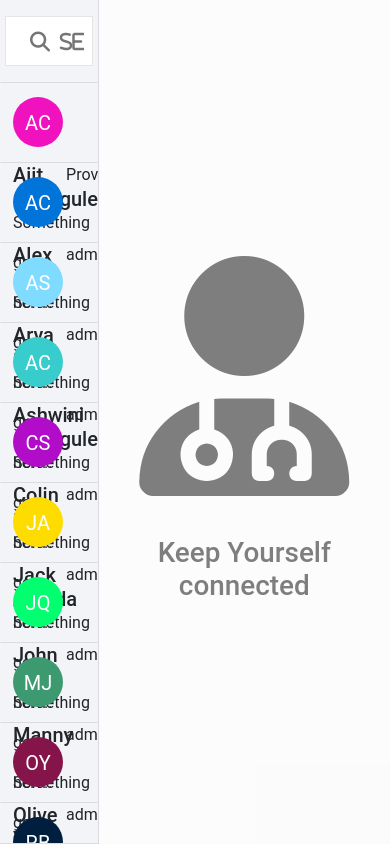
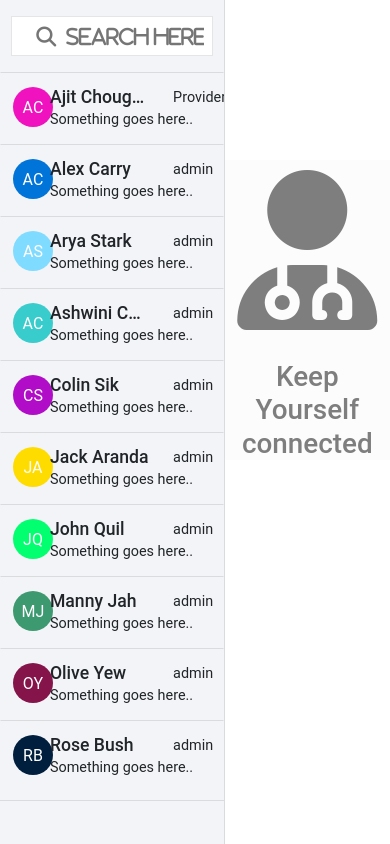
Before and after one commit to RapidQuest/Chatapp, a React (Create React App) app in the folder website/: page / in a window 390 px wide. Built offline with nearby package versions, Linux system fonts and the light colour scheme; no server answers.

Commit message:
responsiveness updated

```diff
--- a/website/src/components/Chat/Chat.css
+++ b/website/src/components/Chat/Chat.css
@@ -27,8 +27,8 @@
   }
 }
 
-@media (min-width: 480px) and (max-width: 1200px) {
+@media (min-width: 480px) and (max-width: 1290px) {
   .containerC {
-    width: 60%;
+    width: 65vw;
   }
 }
--- a/website/src/components/FullChat/style.css
+++ b/website/src/components/FullChat/style.css
@@ -1,3 +1,3 @@
 .fullContainer{
-  width: 100%;
+  width: 75vw;
 }
--- a/website/src/components/Homepage/HomePage.js
+++ b/website/src/components/Homepage/HomePage.js
@@ -58,7 +58,7 @@ const HomePage = () => {
         </div>
       </div>
       {/* <div className="joinInnerContainer"> */}
-
+      <div className="chatBox">
       {selectedUser ? <FullChat user={selectedUser}/>
       :<div className="chatArea">
         <span className="description">
@@ -67,6 +67,7 @@ const HomePage = () => {
         </span>
     </div>
         }
+        </div>
     </div>
   )
 }
--- a/website/src/components/Homepage/Homepage.css
+++ b/website/src/components/Homepage/Homepage.css
@@ -80,7 +80,6 @@ button:focus {
 
 .searchInput{
   width: 90%;
-  height: 50px;
   border: 1px solid rgba(0, 0, 0, 0.1);
   padding: 0.5rem;
   padding-left: 1.5rem;
@@ -89,8 +88,17 @@ button:focus {
   /* padding: 0.5rem; */
 }
 
+@media (min-width: 480px) and (max-width: 1290px) {
+  .sideBar {
+    width: 35vw;
+  }
+}
+@media (min-width: 1291px){
+  .sideBar{
+    width: 25vw;
+  }
+}
 .sideBar{
-  width: 25vw;
   justify-content: center;
   text-align: center;
   align-items: center;
@@ -108,10 +116,36 @@ button:focus {
   color: rgba(0, 0, 0, 0.5);
 }
 
+@media (max-width: 1000px){
+  .docLogo{
+    margin-top: 10rem;
+    font-size: 10rem;
+  }
+  .searchInput{
+    height: 40px;
+  }
+}
 
-.docLogo{
-  margin-top: 15rem;
-  font-size: 15rem;
+@media (max-width: 760px){
+  .chatBox{
+    display: hidden;
+  }
+}
+
+@media (min-width: 761px){
+  .chatBox{
+    display: contents;
+  }
+}
+
+@media (min-width: 1001px){
+  .docLogo{
+    margin-top: 10rem;
+    font-size: 13rem;
+  }
+  .searchInput{
+    height: 48px;
+  }
 }
 
 .chatArea{
--- a/website/src/components/InfoBar/InfoBar.css
+++ b/website/src/components/InfoBar/InfoBar.css
@@ -4,11 +4,24 @@
   justify-content: space-between;
   background: #F3F4F7;
   border-radius: 0px;
-  height: 82px;
   width: 100%;
+}
+@media (min-width: 1001px){
+  .infoBar{
+    height: 82px;
+  }
+}
+
+@media (max-width: 1000px){
+  .infoBar{
+    height: 74px;
+  }
 }
 
 .userName{
+  white-space: nowrap;
+  overflow: hidden;
+  text-overflow: ellipsis;
   margin-left: 2%;
   margin-bottom: -0.5rem;
 }
--- a/website/src/components/ProfileImage/profileImage.css
+++ b/website/src/components/ProfileImage/profileImage.css
@@ -4,9 +4,33 @@
   height: 50px;
   border-radius: 50%;
   /* background: #512DA8; */
-  font-size: 20px;
   color: #fff;
   text-align: center;
-  line-height: 52px;
   margin: 8px 0;
 }
+
+@media (min-width: 1001px){
+  #profileImage {
+    width: 50px;
+    height: 50px;
+    font-size: 20px;
+    line-height: 52px;
+  }
+}
+
+@media (max-width: 800px){
+  #profileImage {
+    width: 40px;
+    height: 40px;
+    font-size: 16px;
+    line-height: 42px;
+  }
+}
+@media (max-width: 1000px) and (min-width:801px){
+  #profileImage {
+    width: 45px;
+    height: 45px;
+    font-size: 16px;
+    line-height: 48px;
+  }
+}
--- a/website/src/components/UsersList/UsersList.css
+++ b/website/src/components/UsersList/UsersList.css
@@ -28,7 +28,6 @@
 
 .block_item{
   text-decoration: none;
-  height: 5rem;
   display: block;
   border-top: 1px solid rgba(0, 0, 0, 0.1);
   border-radius: 0px;
@@ -39,21 +38,53 @@
   overflow: auto;
   border-bottom: 1px solid rgba(0, 0, 0, 0.1);
 }
-
+@media (max-width: 1000px){
+  .item_name{
+    font-size: 1.1rem;
+  }
+  .lastMessage{
+    font-size: 0.9rem;
+  }
+  .item_role{
+    font-size: 0.9rem;
+  }
+  .block_item{
+    height: 4.5rem;
+  }
+}
+@media (min-width: 1001px){
+  .item_name{
+    font-size: 1.2rem;
+  }
+  .lastMessage{
+    font-size: 1rem;
+  }
+  .item_role{
+    font-size: 1rem;
+  }
+  .block_item{
+    height: 4.5rem;
+  }
+}
 .item_name{
+  white-space: nowrap;
+  overflow: hidden;
+  text-overflow: ellipsis;
   text-align: left;
-  font-size: 1.25rem;
+  font-weight: 500;
+  text-overflow: hidden;
 }
 
 .lastMessage{
-  line-height: 2.5rem;
+  /* line-height: 2.5rem; */
+  white-space: nowrap;
+  overflow: hidden;
+  text-overflow: ellipsis;
   margin-top: -1rem;
   text-align: left;
-  font-size: 1rem;
 }
 .item_role{
   text-align: right;
-  font-size: 1rem;
 }
 
 .active{
--- a/website/src/components/input/input.css
+++ b/website/src/components/input/input.css
@@ -1,5 +1,6 @@
 
 .form {
+  padding: 3%;
   display: flex;
   justify-content: center;
   padding-bottom: 1rem;
@@ -11,7 +12,7 @@
   /* border: none; */
   border-radius: 4px;
   /* padding: 5%; */
-  width: 62vw;
+  /* width: 62vw; */
   font-size: 1.2em;
 }
 
@@ -28,6 +29,6 @@ input:focus, textarea:focus, select:focus{
   display: inline-block;
   border: none;
   border-radius: 4px;
-  width: 5vw;
-  margin-left: 1.5rem;
+  width: 6rem;
+  margin-left: 4%;
 }
--- a/website/src/components/message/message.css
+++ b/website/src/components/message/message.css
@@ -1,7 +1,7 @@
 .messageBox {
   background: #F3F3F3;
   border-radius: 4px;
-  padding: 5px 20px;
+  padding: 5px 10px;
   color: white;
   display: inline-block;
   max-width: 80%;
@@ -31,6 +31,7 @@
 
 .sentText {
   /* display: flex; */
+  margin-top: auto;
   align-items: center;
   font-family: Helvetica;
   color: #828282;
--- a/website/src/components/message/message.js
+++ b/website/src/components/message/message.js
@@ -16,7 +16,7 @@ const Message = ({ message: { text, user }, name }) => {
     isSentByCurrentUser
       ? (
         <div className="messageContainer justifyEnd">
-          <p className="sentText mt-auto pr-10">12/09 1:00 PM</p>
+          <p className="sentText pr-10">12/09 1:00 PM</p>
           <div className="messageBox backgroundLight2">
             <p className="messageText colorDark">{text}</p>
           </div>
@@ -27,7 +27,7 @@ const Message = ({ message: { text, user }, name }) => {
             <div className="messageBox backgroundLight">
               <p className="messageText colorDark">{text}</p>
             </div>
-            <p className="sentText mt-auto pl-10 ">12/09 1:00 PM</p>
+            <p className="sentText pl-10 ">12/09 1:00 PM</p>
           </div>
         )
   );
```
